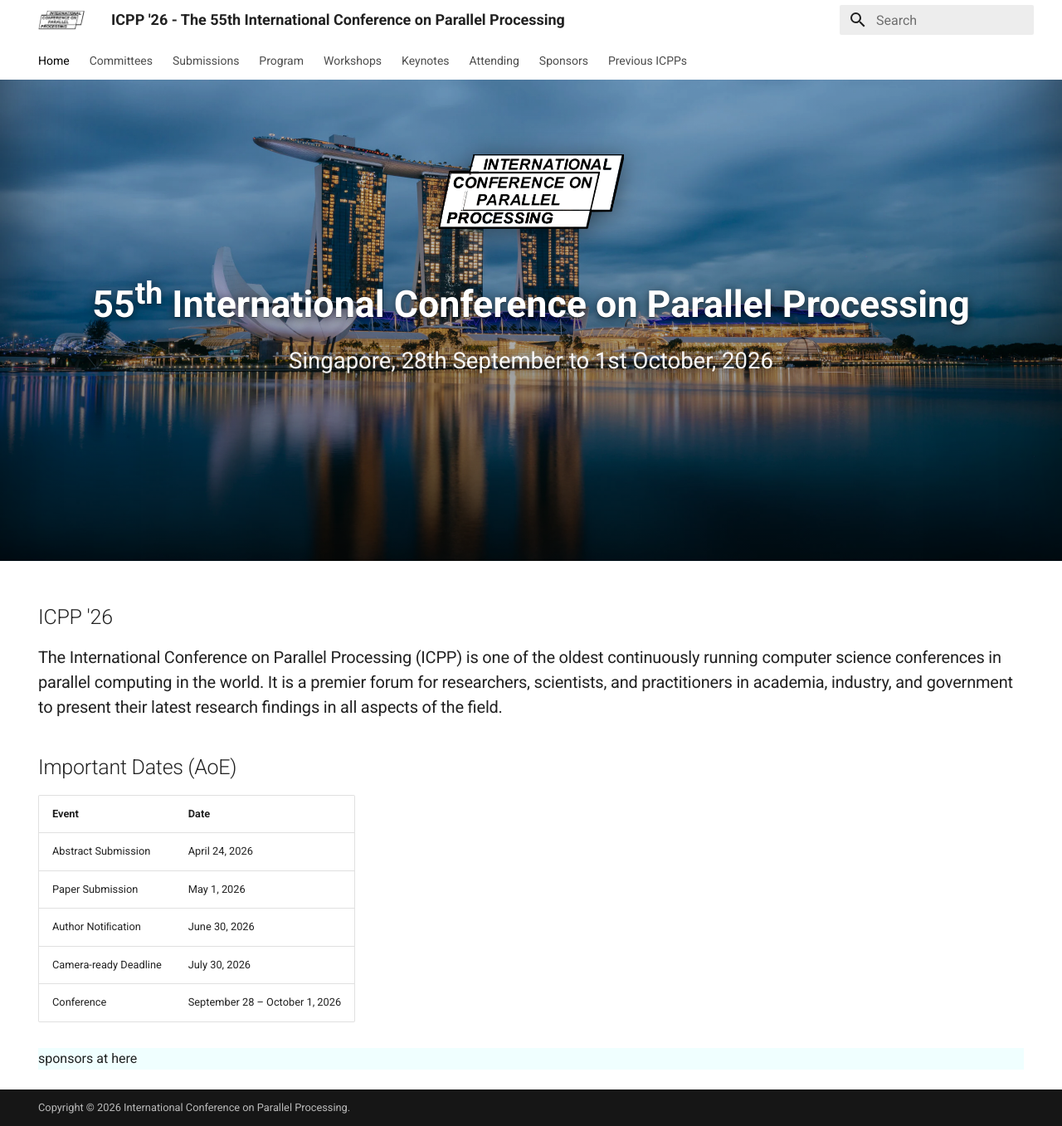
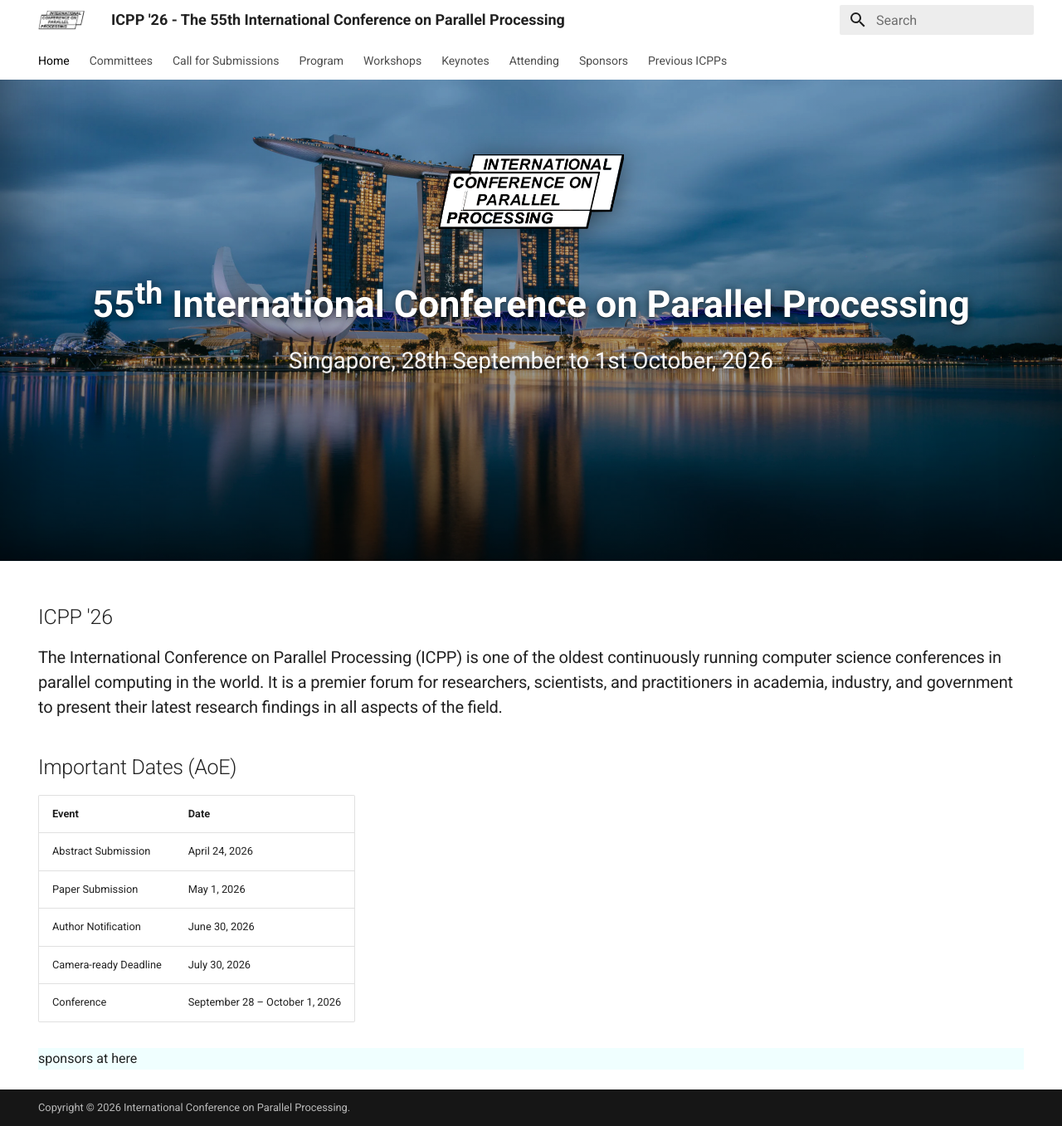
Before and after one commit to icpp2026/icpp2026.github.io, an MkDocs documentation site: the page built from docs/index.md, in a window 1280 px wide and 1357 px high. Shown: the whole window at 83% size. Built offline with MkDocs 1.6.1 and Material for MkDocs 9.7.7, drawn with Linux system fonts in a browser that asks for light colours; comment, search, counter and statistics services are not loaded.

Commit message:
chore: call for submissions

```diff
--- a/mkdocs.yml
+++ b/mkdocs.yml
@@ -39,7 +39,7 @@ nav:
     - Organizing Committee: organizing-committee.md
     - Technical Committee: technical-committee.md
     - Reproducibility Committee: reproducibility-committee.md
-  - Submissions:
+  - Call for Submissions:
     - Call for Papers: call-for-papers.md
     - Call for Workshops: call-for-workshops.md
     - Call for Posters: call-for-posters.md
```
